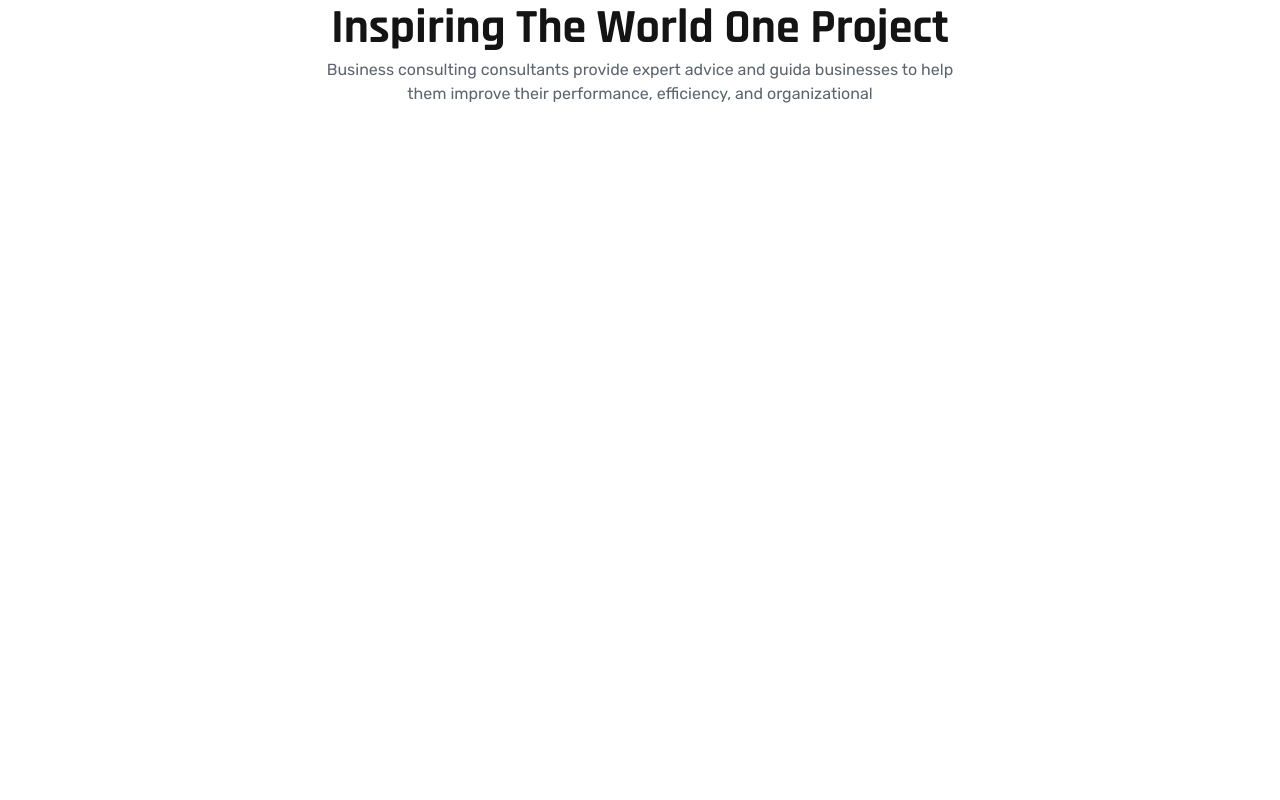
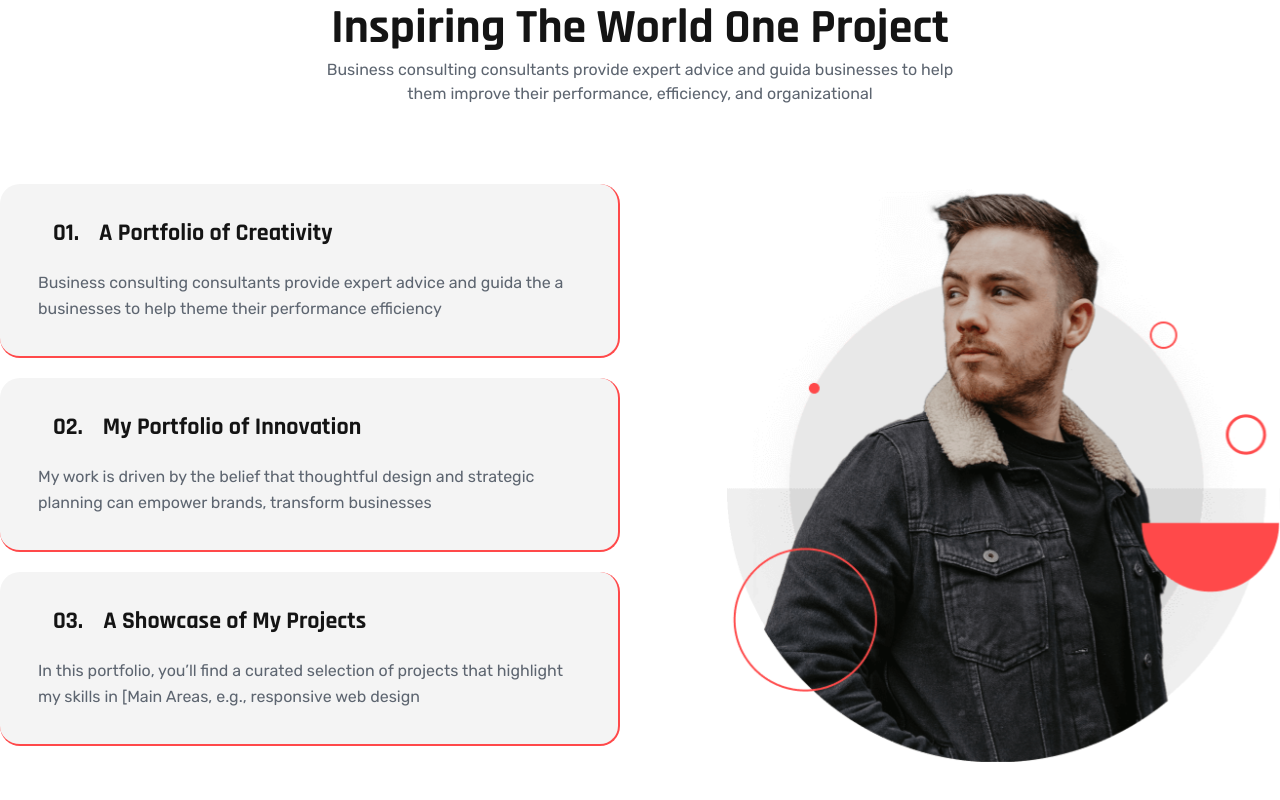
Before and after one commit to devrafsun10/renni, a React (Vite) app: page / in a window 1280 px wide. Shown: the part 2039-2839 px from the top of the page. Before the commit the page ends 2193 px from the top, so only its background shows below. Built offline with nearby package versions, Linux system fonts and the light colour scheme.

Commit message:
protfolio part

```diff
--- a/src/App.jsx
+++ b/src/App.jsx
@@ -3,6 +3,7 @@ import Bannerresponsive from "./components/Banner/Bannerresponsive"
 import Card from "./components/Card/Card"
 import Counter from "./components/Counter/Counter"
 import Navbar from "./components/Navbar/Navbar"
+import Protfolio from "./components/Protfolio/Protfolio"
 import Service from "./components/Service/Service"
 
 function App() {
@@ -15,6 +16,7 @@ function App() {
     <Card/>
     <Counter/>
     <Service />
+    <Protfolio />
     </>
   )
 }
--- /dev/null
+++ b/src/components/Protfolio/Protfolio.jsx
@@ -0,0 +1,49 @@
+import React from "react";
+import Protfolioimg from "../../assets/protfolioimg.svg";
+
+const Protfolio = () => {
+  return (
+    <div className=" pt-7.5 pb-22.5">
+      <div className=" container flex justify-between items-center">
+        <div>
+          <div className=" py-8.5 px-9.5 bg-[#F4F4F4] rounded-[20px] border-[#FF494A] border-r-2 border-b-2 mb-5">
+            <h2 className=" font-primary font-bold text-[24px] text-[#141414] leading-7.5">
+              {" "}
+              <span className="px-3.75">01.</span> A Portfolio of Creativity
+            </h2>
+            <p className=" font-secondary font-normal text-[16px] text-[#5D6570] leading-6.5 w-135.5 mt-5.5">
+              Business consulting consultants provide expert advice and guida
+              the a businesses to help theme their performance efficiency
+            </p>
+          </div>
+          <div className=" py-8.5 px-9.5 bg-[#F4F4F4] rounded-[20px] border-[#FF494A] border-r-2 border-b-2 mb-5">
+            <h2 className=" font-primary font-bold text-[24px] text-[#141414] leading-7.5">
+              {" "}
+              <span className="px-3.75">02.</span> My Portfolio of Innovation
+            </h2>
+            <p className=" font-secondary font-normal text-[16px] text-[#5D6570] leading-6.5 w-135.5 mt-5.5">
+              My work is driven by the belief that thoughtful design and
+              strategic planning can empower brands, transform businesses
+            </p>
+          </div>
+          <div className=" py-8.5 px-9.5 bg-[#F4F4F4] rounded-[20px] border-[#FF494A] border-r-2 border-b-2 mb-5">
+            <h2 className=" font-primary font-bold text-[24px] text-[#141414] leading-7.5">
+              {" "}
+              <span className="px-3.75">03.</span> A Showcase of My Projects
+            </h2>
+            <p className=" font-secondary font-normal text-[16px] text-[#5D6570] leading-6.5 w-135.5 mt-5.5">
+              In this portfolio, you’ll find a curated selection of projects
+              that highlight my skills in [Main Areas, e.g., responsive web
+              design
+            </p>
+          </div>
+        </div>
+        <div>
+          <img src={Protfolioimg} alt="#protfolioimg" />
+        </div>
+      </div>
+    </div>
+  );
+};
+
+export default Protfolio;
```
Also changed, not shown: src/assets/protfolioimg.svg (added).
